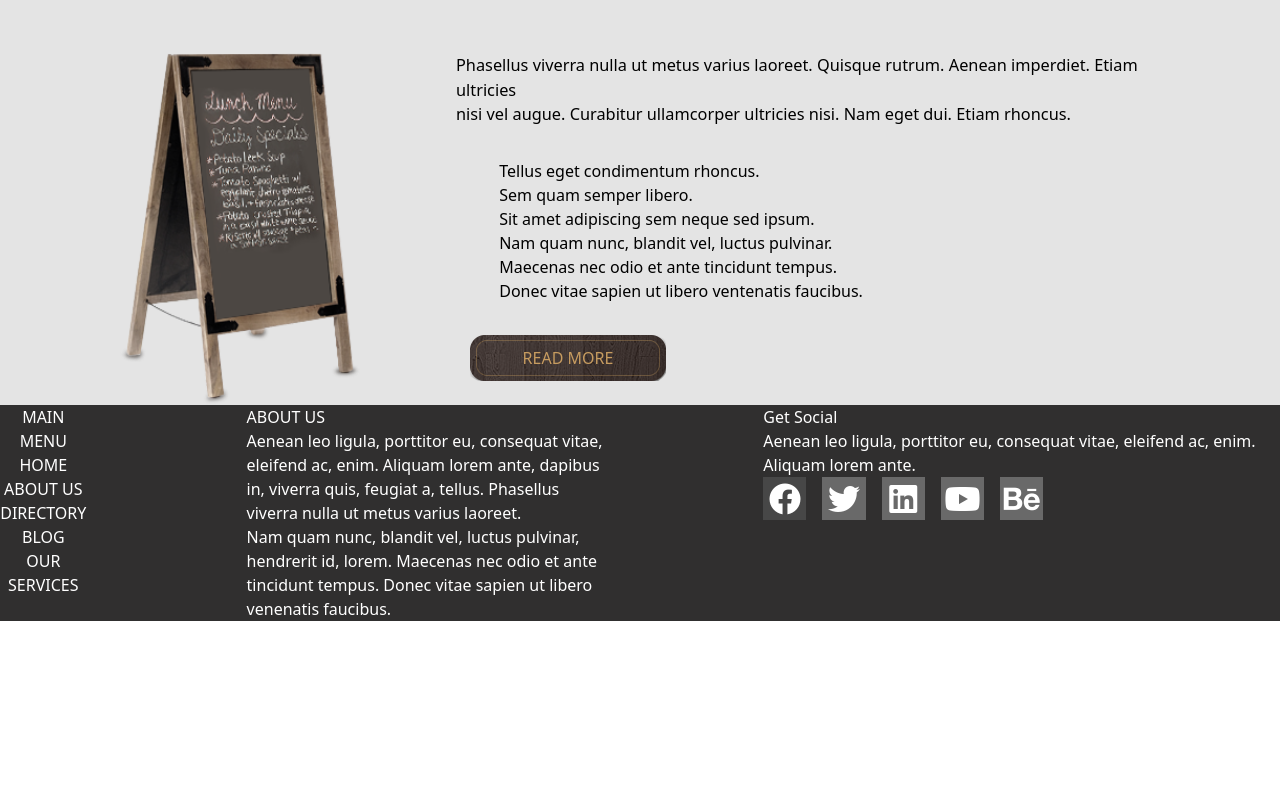
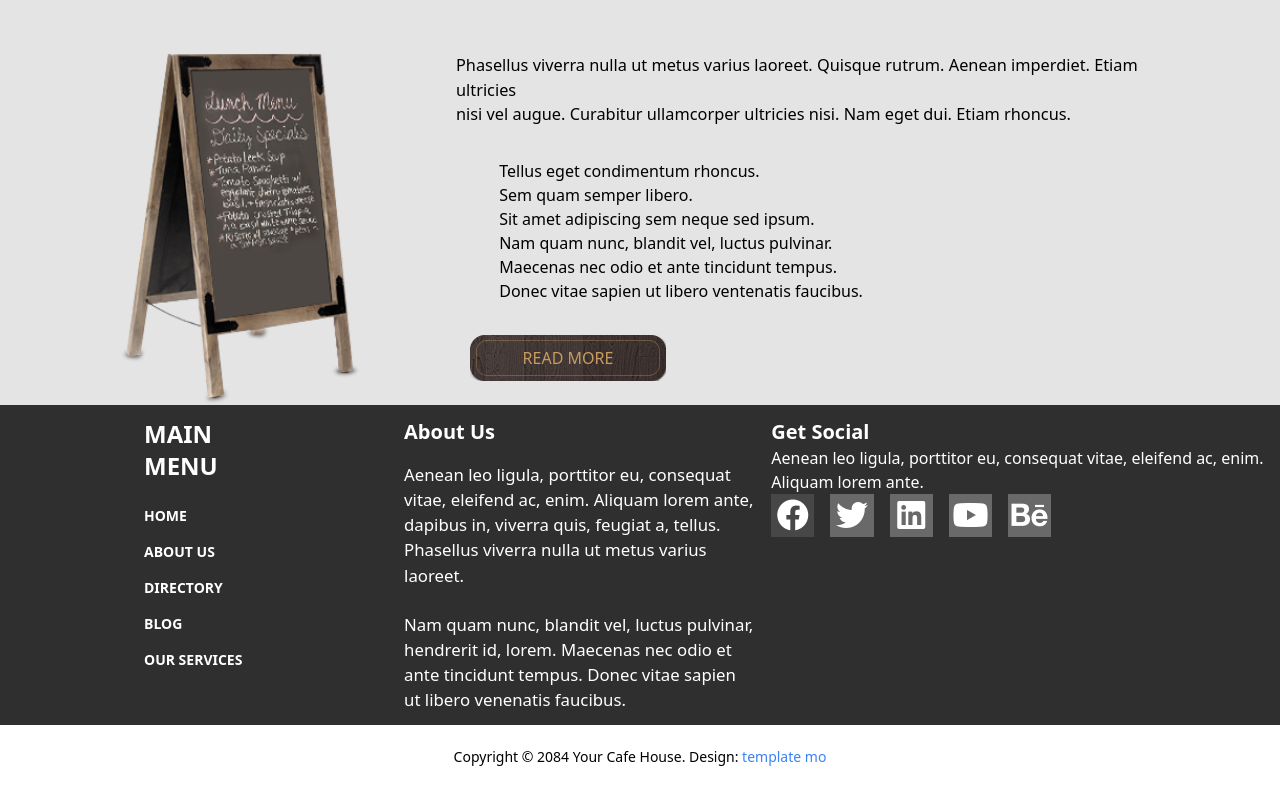
Before and after one commit to Promiseigboke/Camper-cafer, a website: page index.html in a window 1280 px wide. Shown: the part 2746-3535 px from the top of the page. Before the commit the page ends 3367 px from the top, so only its background shows below. Drawn offline with Linux system fonts and the light colour scheme; a web font is replaced by a local one.

Commit message:
i modified third section and created the footer

```diff
--- a/index.html
+++ b/index.html
@@ -283,31 +283,30 @@
 
    <!-------------------------------------- End Of Daily Menu ----------------------------------->
    <!-------------------------------------- Begining Of Last Section ---------------------------->
-<div class="bg-[#302F2F] text-white flex items-center justify-center">
+<div class="bg-[#302F2F] text-white flex items-center justify-center h-[20rem]">
     <div class="flex flex-y-gap-[6rem]">
-        <!--------------- First Column ----------->
-    <div id="ie" class="text-center">
-        <h1 class="">MAIN MENU</h1>
-        <div class="flex flex-col">
-        <a href="#first-section">HOME</a>
-        <a href="#first-section">ABOUT US</a>
-        <a href="#first-section">DIRECTORY</a>
-        <a href="#first-section">BLOG</a>
-        <a href="#first-section">OUR SERVICES</a>
+        <!------------ First Column ----------->
+    <div id="ie" class="mx-[9rem]">
+        <h1 class="font-bold text-2xl">MAIN MENU</h1>
+        <div class="flex flex-col mt-[1rem]">
+        <a href="#first-section" class="font-bold text-sm my-[0.5rem]">HOME</a>
+        <a href="#first-section" class="font-bold text-sm my-[0.5rem]">ABOUT US</a>
+        <a href="#first-section" class="font-bold text-sm my-[0.5rem]">DIRECTORY</a>
+        <a href="#first-section" class="font-bold text-sm my-[0.5rem]">BLOG</a>
+        <a href="#first-section" class="font-bold text-sm my-[0.5rem]">OUR SERVICES</a>
         </div>
     </div>
-    <div class="mx-[5rem]"></div>
     <!--------------- Second Column ----------->
-    <div id="if" class="flex flex-col w-[28rem]">
-        <h2 class="">ABOUT US</h2>
-        <div class="text-center"></div>
-        <p class="">Aenean leo ligula, porttitor eu, consequat vitae, eleifend ac, enim. Aliquam lorem ante, dapibus in, viverra quis, feugiat a, tellus. Phasellus viverra nulla ut metus varius laoreet.</p>
-        <p class="">Nam quam nunc, blandit vel, luctus pulvinar, hendrerit id, lorem. Maecenas nec odio et ante tincidunt tempus. Donec vitae sapien ut libero venenatis faucibus.</p>
+    <div id="if" class="flex flex-col w-[28rem] mr-[1rem]">
+        <h2 class="font-bold text-xl">About Us</h2>
+        <div class="mt-[1rem]">
+        <p class="text-[1.05rem]">Aenean leo ligula, porttitor eu, consequat vitae, eleifend ac, enim. Aliquam lorem ante, dapibus in, viverra quis, feugiat a, tellus. Phasellus viverra nulla ut metus varius laoreet.</p><br>
+        <p class="text-[1.05rem]">Nam quam nunc, blandit vel, luctus pulvinar, hendrerit id, lorem. Maecenas nec odio et ante tincidunt tempus. Donec vitae sapien ut libero venenatis faucibus.</p>
     </div>
-    <div class="mx-[5rem]"></div>
+    </div>
     <!--------------- Third Column ----------->
     <div id="ig" class="relative flex flex-col">
-        <h3 class="">Get Social</h3>
+        <h3 class="font-bold text-xl">Get Social</h3>
         <span>Aenean leo ligula, porttitor eu, consequat vitae, eleifend ac, enim. Aliquam lorem ante.</span>
         <div class="flex">
         <div class="facebook-icon bg-[#474747] w-[2.7rem] h-[2.7rem] flex items-center justify-center mr-[1rem]">
@@ -330,6 +329,12 @@
 
 </div>
 </div>
+<!------------------------------------------------ Footer --------------------------------------->
+<div class="bg-[#FFFFFF] flex items-center justify-center h-[4rem] text-sm">
+    <span class="">Copyright &copy; 2084 Your Cafe House. Design: <span class="text-blue-500">template mo</span></span>
+</div>
+<!--------------------------------------------- End Of Footer ----------------------------------->
+
    <!-------------------------------------- End Of Last Section --------------------------------->
 </body>
 </html>
```
Also changed, not shown: output.css.
